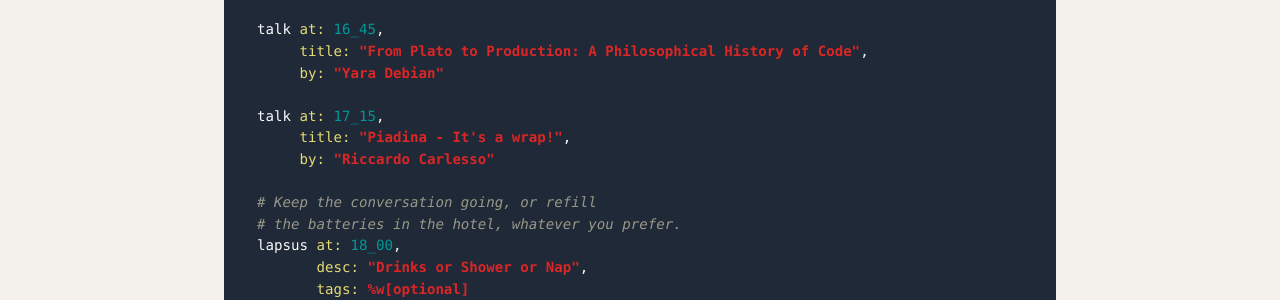
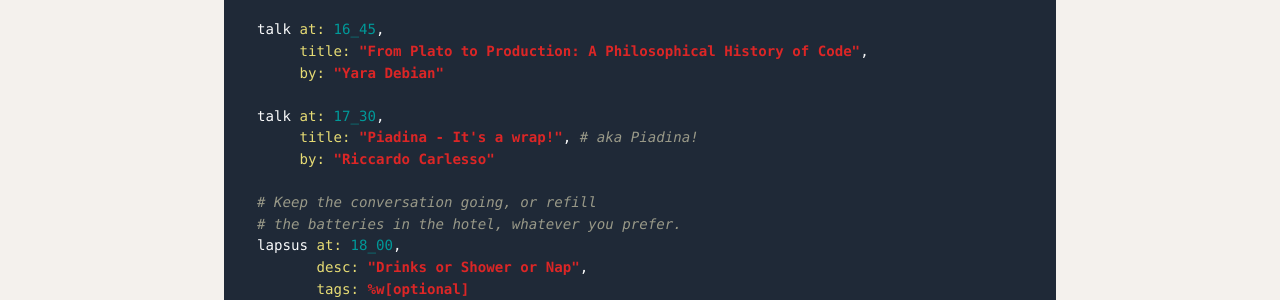
Before and after one commit to palladius/rubycon.it, a Jekyll site: the page built from rubycon.it/schedule.md, in a window 1280 px wide and 900 px high, scrolled down 1242 px. Shown: the part 152-452 px from the top of the window. Built offline with Jekyll 4.4.1, drawn with Linux system fonts in a browser that asks for light colours; nearby versions of some CDN libraries.

Commit message:
look how beautiful:
$ just agenda
  08:30           | Check-in & Welcome Coffee
  09:30           | Welcome to Rubycon                       (Riccardo Carlesso)
  09:45           | Ruby Is the Best Language for Building AI Web Apps (Carmine Paolino)
  10:30           | Debugging Techniques in Ruby             (Julia Lopez)
  11:15           | ☕️ Coffee Break
  11:20           | Breaking the rules of software engineering: will it work? (Silvano Stralla)
  11:55           | rv, a ruby manager for the future        (André Arko)
  12:25           | 🍝 Lunch Break & Networking
  13:55           | ⚡️ 5minutes for everyone who has something to say (Many speakers (FIFO))
  14:45           | Semantic Image Search in Ruby: Postgres, Redis, or LLM? (Michele Franzin)
  15:20           | My daily life on Ruby                    (Akira Matsuda)
  15:50           | ☕ Coffee Break
  16:10           | TBD                                      (Marco Roth)
  16:45           | From Plato to Production: A Philosophical History of Code (Yara Debian)
  17:30           | Piadina - It's a wrap!                   (Riccardo Carlesso)
  18:00           | Drinks or Shower or Nap
  20:00           | 🍝 Dinner + 🎉 Toga Party! @ 🏖️ Bagno 46

```diff
--- a/rubycon.it/_includes/dsl/content.rb
+++ b/rubycon.it/_includes/dsl/content.rb
@@ -53,8 +53,8 @@
        title: "From Plato to Production: A Philosophical History of Code",
        by: "Yara Debian"
 
-  talk at: 17_15,
-       title: "Piadina - It's a wrap!",
+  talk at: 17_30,
+       title: "Piadina - It's a wrap!", # aka Piadina!
        by: "Riccardo Carlesso"
 
   # Keep the conversation going, or refill
--- a/rubycon.it/_includes/schedule.html
+++ b/rubycon.it/_includes/schedule.html
@@ -5,7 +5,7 @@
     <p><b>Sat, 9 May 10:00:</b> Guided tour to the Mouth of the Rubicon</p>
     <p class="mt-6">
         <a href="/schedule/" class="text-red-800 hover:text-red-600 font-semibold underline">
-            View the full schedule →
+            View the full schedule (Ruby code) →
         </a>
     </p>
 </div>
```
Also changed, not shown: 1 other file.
